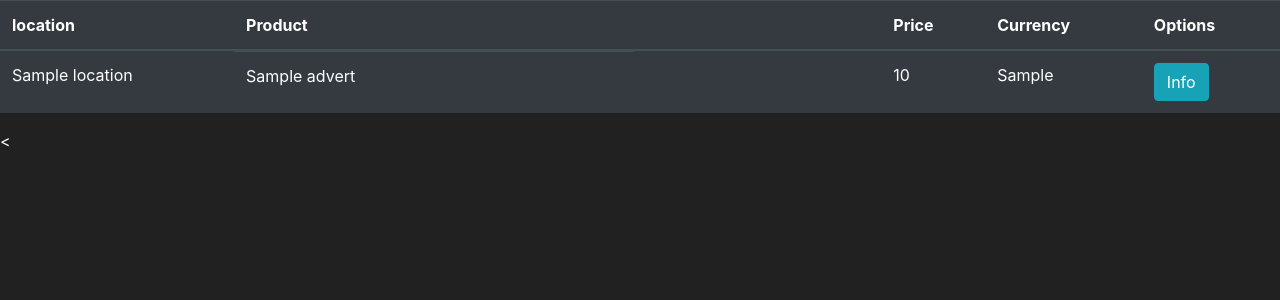
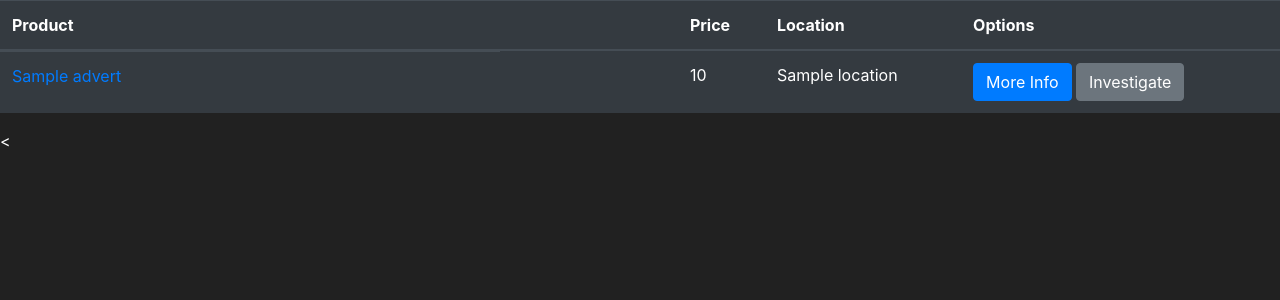
Before and after one commit to soggysandwich/flask-hades, a Flask app: template hades/templates/adverts.html in a window 1280 px wide. Shown: the part 56-356 px from the top of the page. Run offline with Flask 2, Linux system fonts and the light colour scheme; the template is opened without the code that fills it: most values are stand-ins (such as "Sample title", 1, 10 or a date in 2020).

Commit message:
added modal for indv adverts

```diff
--- a/hades/templates/adverts.html
+++ b/hades/templates/adverts.html
@@ -10,10 +10,10 @@ Adverts list
     <thead>
     <tr>
         <!-- Your Columns HERE -->
-        <th scope="col">location</th>
+
         <th scope="col" >Product</th>
         <th scope="col">Price</th>
-        <th scope="col">Currency</th>
+        <th scope="col" >Location</th>
         <th scope="col">Options</th>
 
     </tr>
@@ -21,14 +21,23 @@ Adverts list
     <tbody>
     <!-- Your rows inside the table HERE: -->
     {% for advert in advert_list %}
+    {% include 'includes/advert_modal.html' %}
     <tr>
-        <td>{{ advert.location }}</td>
-        <td style="width:400px; word-wrap:break-word; display:inline-block">{{ advert.title }}</td>
+
+        <td style="width:500px; word-wrap:break-word; display:inline-block">
+            <a href="{{ advert.viewItemURL }}">
+                {{ advert.title }}
+            </a>
+        </td>
         <td>{{ advert.price }}</td>
-        <td>{{ advert.key.flat_path[1] }}</td>
+        <td >{{ advert.location}}</td>
         <td>
-            <a class="btn btn-outline btn-info"" href="{{ url_for('register') }}">Info</a>
-
+            <button type="button" class="btn btn-primary" data-toggle="modal" data-target="#advertModal{{ advert.key.flat_path[1] }}">
+              More Info
+            </button>
+            <button type="button" class="btn btn-secondary" >
+              Investigate
+            </button>
 
         </td>
     </tr>
--- a/hades/templates/base.html
+++ b/hades/templates/base.html
@@ -9,6 +9,9 @@
     <link rel="stylesheet" href="https://cdn.jsdelivr.net/npm/bootstrap@4.5.3/dist/css/bootstrap.min.css"
           integrity="sha384-TX8t27EcRE3e/ihU7zmQxVncDAy5uIKz4rEkgIXeMed4M0jlfIDPvg6uqKI2xXr2" crossorigin="anonymous">
     <link href="//maxcdn.bootstrapcdn.com/font-awesome/4.7.0/css/font-awesome.min.css" rel="stylesheet">
+
+
+
 
     <title>
         {% block title%}
--- /dev/null
+++ b/hades/templates/includes/advert_modal.html
@@ -0,0 +1,31 @@
+<!-- Modal -->
+<style>
+          .modal-content{
+            background-color: #212121
+          }
+</style>
+
+
+      <div class="modal fade" id="advertModal{{ advert.key.flat_path[1] }}" tabindex="-1" role="dialog" aria-labelledby="exampleModalLabel" aria-hidden="true">
+        <div class="modal-dialog" role="document">
+          <div class="modal-content">
+            <div class="modal-header">
+              <h6 class="modal-title" id="ModalLabel">{{ advert.title }}</h6>
+              <button type="button" class="close" data-dismiss="modal" aria-label="Close">
+                <span aria-hidden="true">&times;</span>
+              </button>
+            </div>
+            <div class="modal-body">
+              <p>Ebay Site :{{ advert.globalId }}</p>
+              <p>Ebay Item ID :{{ advert.itemId }}</p>
+              <p>Top rated Listing: {{ advert.topRatedListing }}</p>
+              <img src="{{advert.galleryURL}}">
+
+            </div>
+            <div class="modal-footer">
+              <button type="button" class="btn btn-secondary" data-dismiss="modal">Close</button>
+
+            </div>
+          </div>
+        </div>
+      </div>
```
